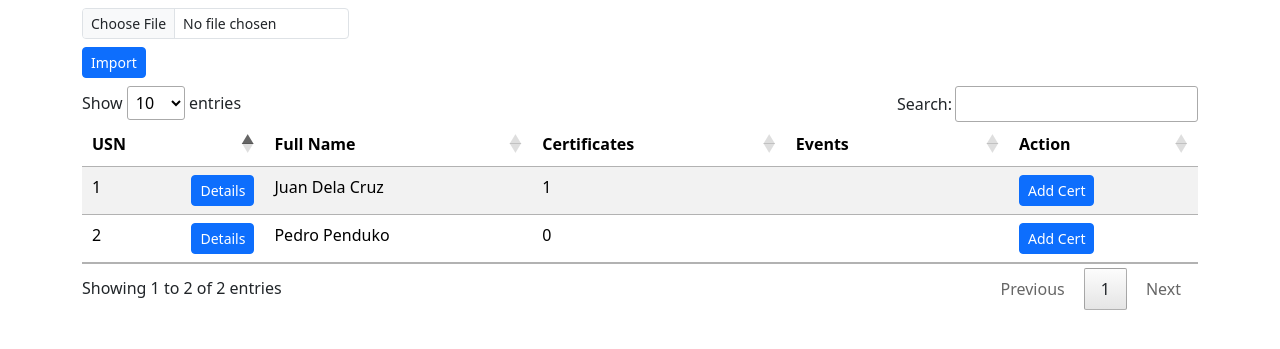
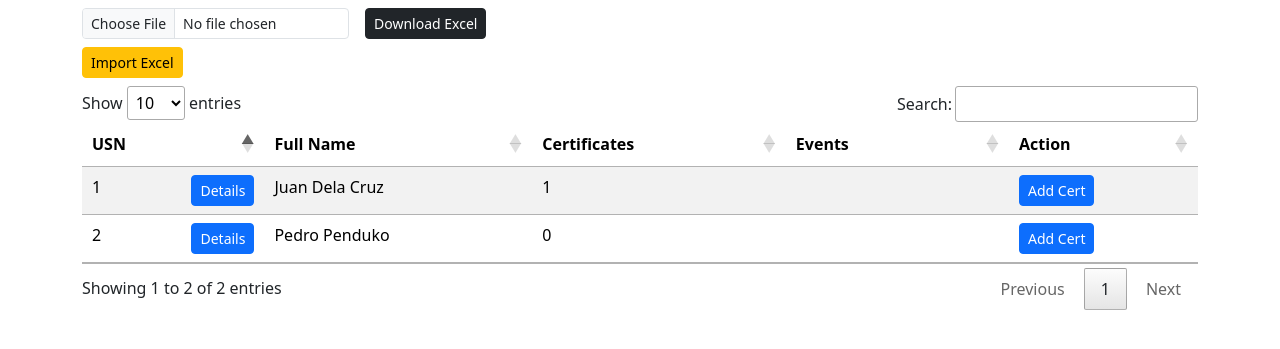
Before and after one commit to m1ch93l/ecert, a PHP site: page /admin/home in a window 1280 px wide. Shown: the part 58-407 px from the top of the page. Run offline with PHP 8.4, Linux system fonts and the light colour scheme; the visitor is signed in with stand-in values (Sample User, id 1); data comes from the database, SQL or seed files in the repository; tables that the repository leaves empty hold one stand-in row (values such as "Sample post"); some libraries are stand-ins or nearby versions.

Commit message:
Modify and create import, export, and fix some bug.

```diff
--- a/admin/home.php
+++ b/admin/home.php
@@ -10,8 +10,11 @@
                 <div class="col-sm-3">
                     <form action="import.php" enctype="multipart/form-data" method="post">
                         <input type="file" class="form-control form-control-sm" name="importStudents"></input>
-                        <button type="submit" class="btn btn-primary btn-sm mt-2" name="save_import">Import</button>
+                        <button type="submit" class="btn btn-warning btn-sm mt-2" name="save_import">Import Excel</button>
                     </form>
+                </div>
+                <div class="col-sm-3">
+                    <a href="export.php" class="btn btn-dark btn-sm">Download Excel</a>
                 </div>
             </div>
 
@@ -30,7 +33,7 @@
                             </thead>
                             <tbody>
                                 <?php
-                                $stmt = $conn->prepare("SELECT * FROM participant");
+                                $stmt = $conn->prepare("SELECT * FROM participant ORDER BY fullname ASC");
                                 $stmt->execute();
                                 $result = $stmt->get_result();
                                 while ($row = $result->fetch_assoc()) {
```
Also changed, not shown: admin/import.php (+12 -4 lines).
